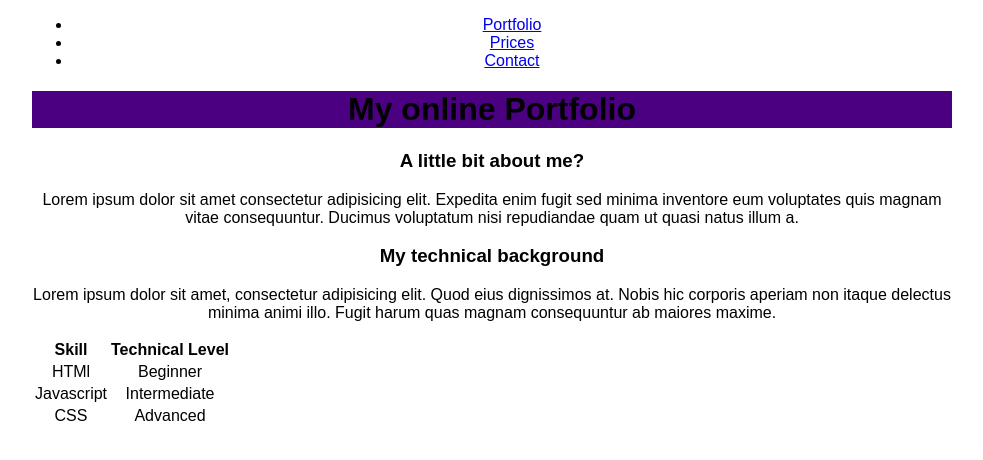
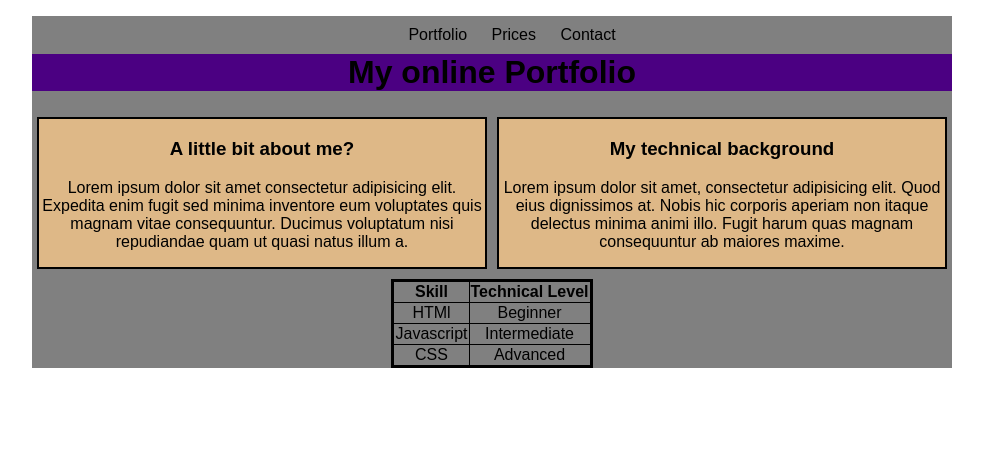
Before and after one commit to gaamfer/web-tech, a plain HTML site: page mock_tca/index.html in a window 1280 px wide. Shown: the whole page, without its empty margins (148-1131 px from the left). Drawn offline with Linux system fonts and the light colour scheme.

Commit message:
finished mock

```diff
--- a/mock_tca/index.html
+++ b/mock_tca/index.html
@@ -11,21 +11,25 @@
     <div class="wrapper">
        <div class="header">
             <ul>
-            <li><a href="#portfolio"> Portfolio</a></li>
-            <li><a href="#prices"> Prices</a></li>
-            <li><a href="#contact"> Contact</a></li>
+            <li> Portfolio</li>
+            <li>Prices</li>
+            <li> Contact</li>
             </ul>
         </div>
 
        <main>
            <h1>My online Portfolio</h1>
-
+            <div class="my">
+           <section>
            <h3 id="aboutme">A little bit about me?</h3>
            <p>Lorem ipsum dolor sit amet consectetur adipisicing elit. Expedita enim fugit sed minima inventore eum voluptates quis magnam vitae consequuntur. Ducimus voluptatum nisi repudiandae quam ut quasi natus illum a.</p>
+            </section>
 
-
+            <section>
            <h3 id="technical">My technical background</h3>
             <p>Lorem ipsum dolor sit amet, consectetur adipisicing elit. Quod eius dignissimos at. Nobis hic corporis aperiam non itaque delectus minima animi illo. Fugit harum quas magnam consequuntur ab maiores maxime.</p>
+            </section>
+        </div>
         </main>
         <table>
             <tr>
--- a/mock_tca/main.css
+++ b/mock_tca/main.css
@@ -1,9 +1,53 @@
+ ul{
+   margin-bottom: 5px;
+ }
+ li{
+    list-style: none;
+    display: inline-flex;
+    padding: 5px 5px 0px 5px;
+    margin-bottom: 5px;
+    margin-left: 5px;
+    margin-top: 5px;
+    margin-right: 5px;
+}
 .wrapper{
     font-family: Arial, Helvetica, sans-serif;
     width: 920px;
     text-align: center;
     margin: auto;
+    background-color:grey;
 }
+
 main h1{
     background-color: indigo;
+    margin-top: 0px;
 }
+ .my{
+    margin-top: 5px;
+    margin-bottom: 10px;
+    display: flex
+
+}
+section{
+    padding: 5 5 5 5;
+    width: 500px;
+    border: 2px solid black;
+    margin-right: 5px;
+    margin-left: 5px;
+    margin-top: 5px;
+    background-color: burlywood;
+}
+
+
+
+table{
+   border: 3px solid black;
+   border-collapse: collapse;
+    margin: 0 auto ;
+
+
+}
+tr,th,td{
+border: 1px solid black;
+
+}
```
